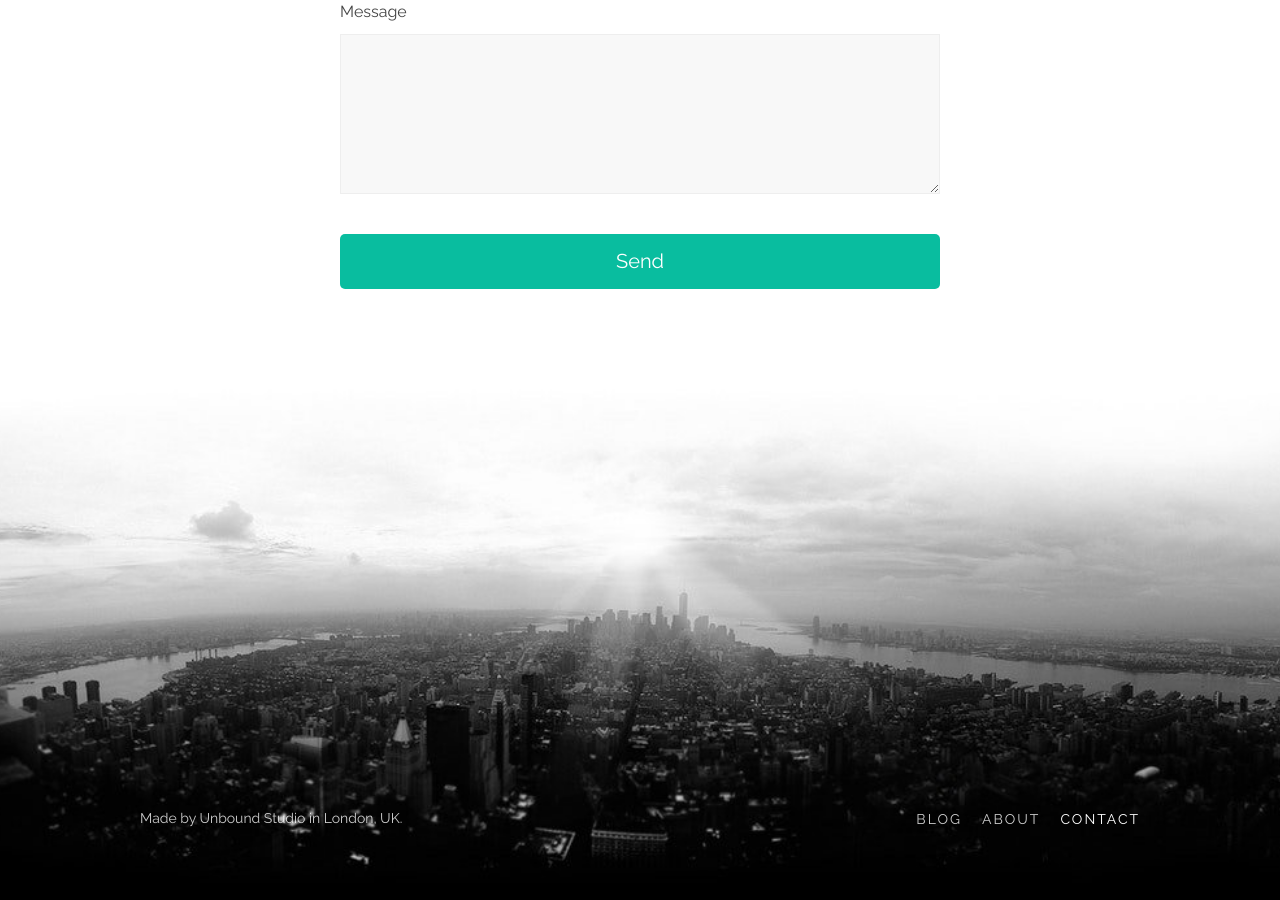
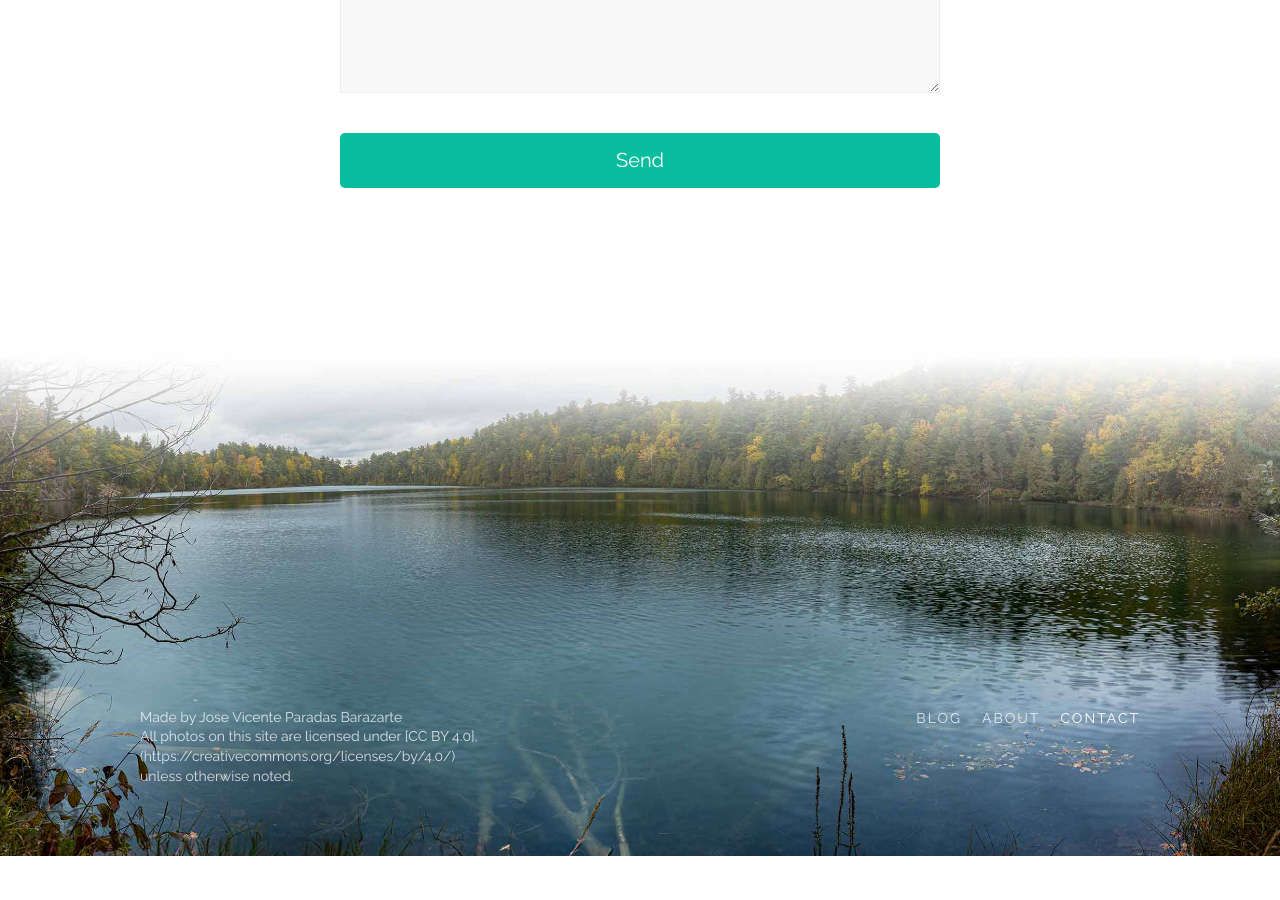
Before and after one commit to jparadasb/lj-smyndun, a Jekyll site: the page built from contact.md, in a window 1280 px wide and 900 px high, scrolled down 1723 px. Built offline with Jekyll 4.4.1, drawn with Linux system fonts in a browser that asks for light colours; after the commit the page ends 2579 px from its top, so only the background shows below that; some of the changed text lies outside the part shown.

Commit message:
feat: replaced banner and footer

```diff
--- a/Gemfile
+++ b/Gemfile
@@ -9,7 +9,8 @@ ruby RUBY_VERSION
 #
 # This will help ensure the proper Jekyll version is running.
 # Happy Jekylling!
-gem "jekyll", "3.4.1"
+gem "jekyll", "3.9.3"
+gem "kramdown-parser-gfm"
 
 # This is the default theme for new Jekyll sites. You may change this to anything you like.
 # gem "minima", "~> 2.0"
@@ -29,3 +30,5 @@ end
 
 # Windows does not include zoneinfo files, so bundle the tzinfo-data gem
 gem 'tzinfo-data', platforms: [:mingw, :mswin, :x64_mingw, :jruby]
+
+gem "webrick", "~> 1.8"
--- a/_config.yml
+++ b/_config.yml
@@ -57,7 +57,7 @@ footer:
     image:          footer.jpg  # upload your header image to /assets/posts/ folder
     align:          center      #top, center or bottom
     text:           light       # light or dark
-    copyright:      Made by <a href="https://unbound.studio/">Unbound Studio</a> in London, UK.
+    copyright:      Made by Jose Vicente Paradas Barazarte
 
 # Post settings
 post:
@@ -83,7 +83,7 @@ post_assets:        /assets/posts/
 markdown:           kramdown
 highlighter:        rouge
 
-gems:
+plugins:
   - jekyll-feed
   - jekyll-seo-tag
   - jekyll-gist
--- a/_includes/footer.html
+++ b/_includes/footer.html
@@ -38,8 +38,20 @@
                         {% endfor %}
                     </ul>
                 </div>
-                <div class="uk-flex-first@m uk-width-auto@m uk-text-center uk-text-left@m uk-text-meta uk-text-muted uk-link-muted uk-light- copyright">{{ site.footer.copyright }}</div>
-
+                <div class="uk-flex-first@m uk-width-auto@m uk-text-center uk-text-left@m uk-text-meta uk-text-muted uk-link-muted uk-light- copyright">
+                    <div>
+                        {{ site.footer.copyright }}
+                    </div>
+                    <div>
+                        All photos on this site are licensed under [CC BY 4.0],
+                    </div>
+                    <div>
+                        (<a href="https://creativecommons.org/licenses/by/4.0/" target="_blank">https://creativecommons.org/licenses/by/4.0/</a>)
+                    </div>
+                    <div>
+                        unless otherwise noted.
+                    </div>
+                </div>
             </div>
         </div>
     </div>
--- a/index.html
+++ b/index.html
@@ -3,7 +3,7 @@ layout: home
 title: Amazing Stories
 subtitle: photo journal
 header:
-    image: https://source.unsplash.com/dT4hx-QW0Aw.jpg
+    image: header.jpg
     align: center
     text: light
 # You don't need to edit this file, edit theme's home layout instead if you wanna make some changes
```
Also changed, not shown: contact.md (+0 -6 lines), Gemfile.lock (added), assets/posts/footer.jpg, assets/posts/footer.png (added), assets/posts/header.jpg, assets/posts/header.png (added).
